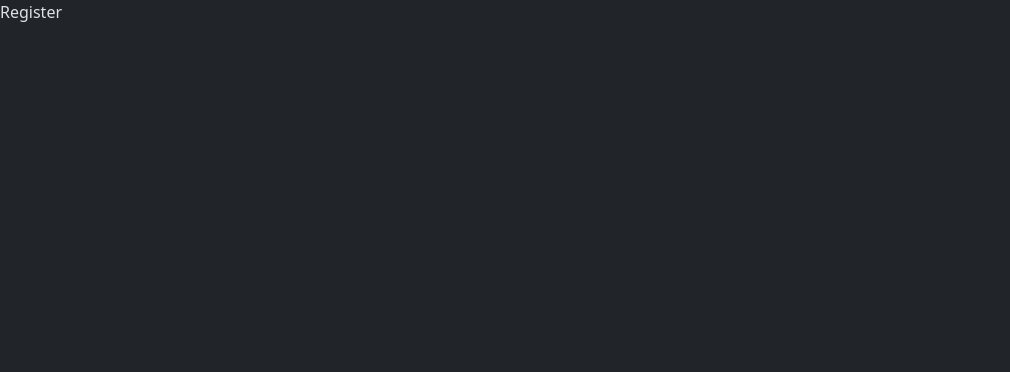
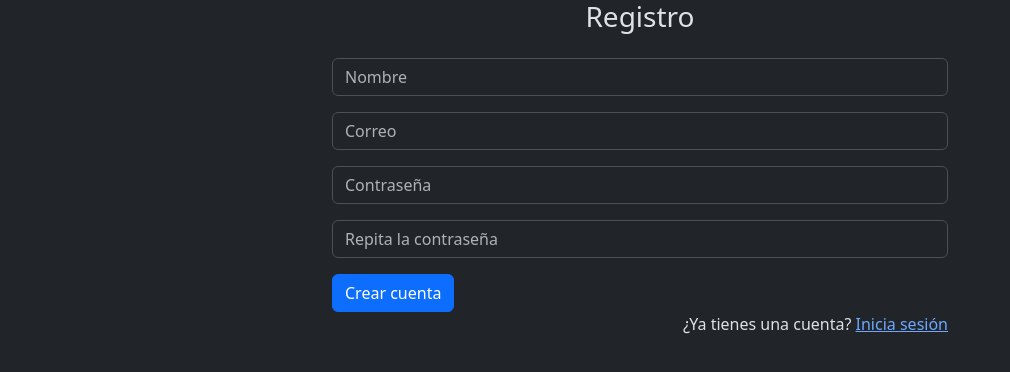
Before and after one commit to kanixdaniel/collaborative-calendar-react, a React (Vite) app: page /auth/register in a window 1280 px wide. Shown: the top 372 px of the page, without its empty margins (0-1010 px from the left). Built offline with nearby package versions, Linux system fonts and the light colour scheme.

Commit message:
Feat: diseños de login y register v1

```diff
--- a/index.html
+++ b/index.html
@@ -1,15 +1,21 @@
 <!doctype html>
 <html lang="en">
-  <head>
+
+<head>
     <meta charset="UTF-8" />
     <link rel="icon" type="image/svg+xml" href="/vite.svg" />
     <meta name="viewport" content="width=device-width, initial-scale=1.0" />
     <title>Collaborative Calendar</title>
     <link href="https://cdn.jsdelivr.net/npm/bootstrap@5.3.3/dist/css/bootstrap.min.css" rel="stylesheet"
         integrity="sha384-QWTKZyjpPEjISv5WaRU9OFeRpok6YctnYmDr5pNlyT2bRjXh0JMhjY6hW+ALEwIH" crossorigin="anonymous">
-  </head>
-  <body data-bs-theme="dark">
+    <link rel="stylesheet" href="https://cdnjs.cloudflare.com/ajax/libs/font-awesome/6.7.2/css/all.min.css"
+        integrity="sha512-Evv84Mr4kqVGRNSgIGL/F/aIDqQb7xQ2vcrdIwxfjThSH8CSR7PBEakCr51Ck+w+/U6swU2Im1vVX0SVk9ABhg=="
+        crossorigin="anonymous" referrerpolicy="no-referrer" />
+</head>
+
+<body data-bs-theme="dark">
     <div id="root"></div>
     <script type="module" src="/src/main.jsx"></script>
-  </body>
+</body>
+
 </html>
--- a/src/auth/pages/Login.jsx
+++ b/src/auth/pages/Login.jsx
@@ -1,5 +1,35 @@
+import { Link } from "react-router"
+
 export const Login = () => {
     return (
-        <div>Login</div>
+        <div className="container-fluid">
+            <div className="row align-items-center justify-content-center">
+                <div className="col-md-6">
+                    <h3 className="mb-4">Ingreso</h3>
+                    <form>
+                        <div className="form-group mb-3">
+                            <input
+                                type="text"
+                                className="form-control"
+                                placeholder="Correo"
+                            />
+                        </div>
+                        <div className="form-group mb-3">
+                            <input
+                                type="password"
+                                className="form-control"
+                                placeholder="Contraseña"
+                            />
+                        </div>
+                        <div className="form-group mb-2">
+                            <button className="btn btn-primary">
+                                Iniciar sesión
+                            </button>
+                        </div>
+                    </form>
+                    <p className="text-end">¿No tienes cuenta? <Link to="/auth/register">Crea una</Link></p>
+                </div>
+            </div>
+        </div>
     )
 }
--- a/src/auth/pages/Register.jsx
+++ b/src/auth/pages/Register.jsx
@@ -1,5 +1,50 @@
+import { Link } from "react-router"
+
+
 export const Register = () => {
     return (
-        <div>Register</div>
+        <div className="container-fluid">
+            <div className="row justify-content-center align-items-center">
+                <div className="col-md-6">
+                    <h3 className="text-center mb-4">Registro</h3>
+                    <form>
+                        <div className="form-group mb-3">
+                            <input
+                                type="text"
+                                className="form-control"
+                                placeholder="Nombre"
+                            />
+                        </div>
+                        <div className="form-group mb-3">
+                            <input
+                                type="email"
+                                className="form-control"
+                                placeholder="Correo"
+                            />
+                        </div>
+                        <div className="form-group mb-3">
+                            <input
+                                type="password"
+                                className="form-control"
+                                placeholder="Contraseña"
+                            />
+                        </div>
+
+                        <div className="form-group mb-3">
+                            <input
+                                type="password"
+                                className="form-control"
+                                placeholder="Repita la contraseña"
+                            />
+                        </div>
+
+                        <button className="btn btn-primary">
+                            Crear cuenta
+                        </button>
+                    </form>
+                    <p className="text-end">¿Ya tienes una cuenta? <Link to="/auth/login">Inicia sesión</Link></p>
+                </div>
+            </div>
+        </div>
     )
 }
```
